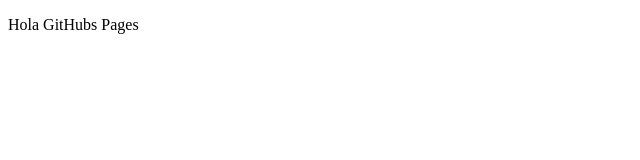
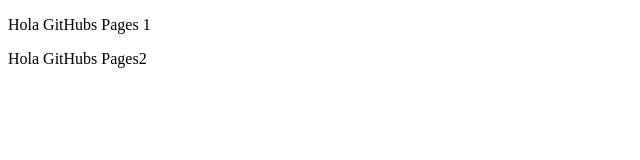
Before and after one commit to vicentgrafic/ejercicios2, a plain HTML site: page index.html in a window 1280 px wide. Shown: the whole page, without its empty margins (0-640 px from the left). Drawn offline with Linux system fonts and the light colour scheme.

Commit message:
Segundo commit con index 1 y 2.html

```diff
--- a/index.html
+++ b/index.html
@@ -7,6 +7,7 @@
     <title>Hola GitHubs Pages</title>
 </head>
 <body>
-    <p>Hola GitHubs Pages</p>
+    <p>Hola GitHubs Pages 1</p>
+    <p>Hola GitHubs Pages2 </p>
 </body>
 </html>
```
